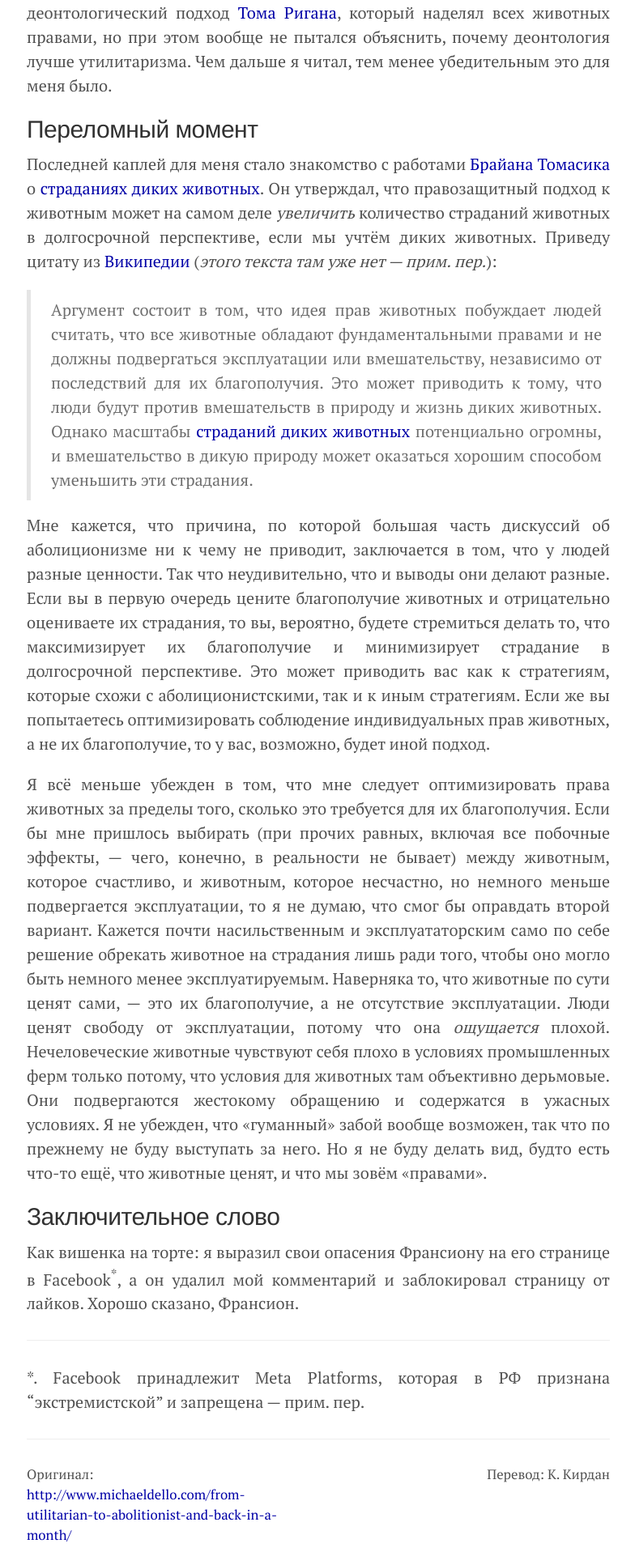
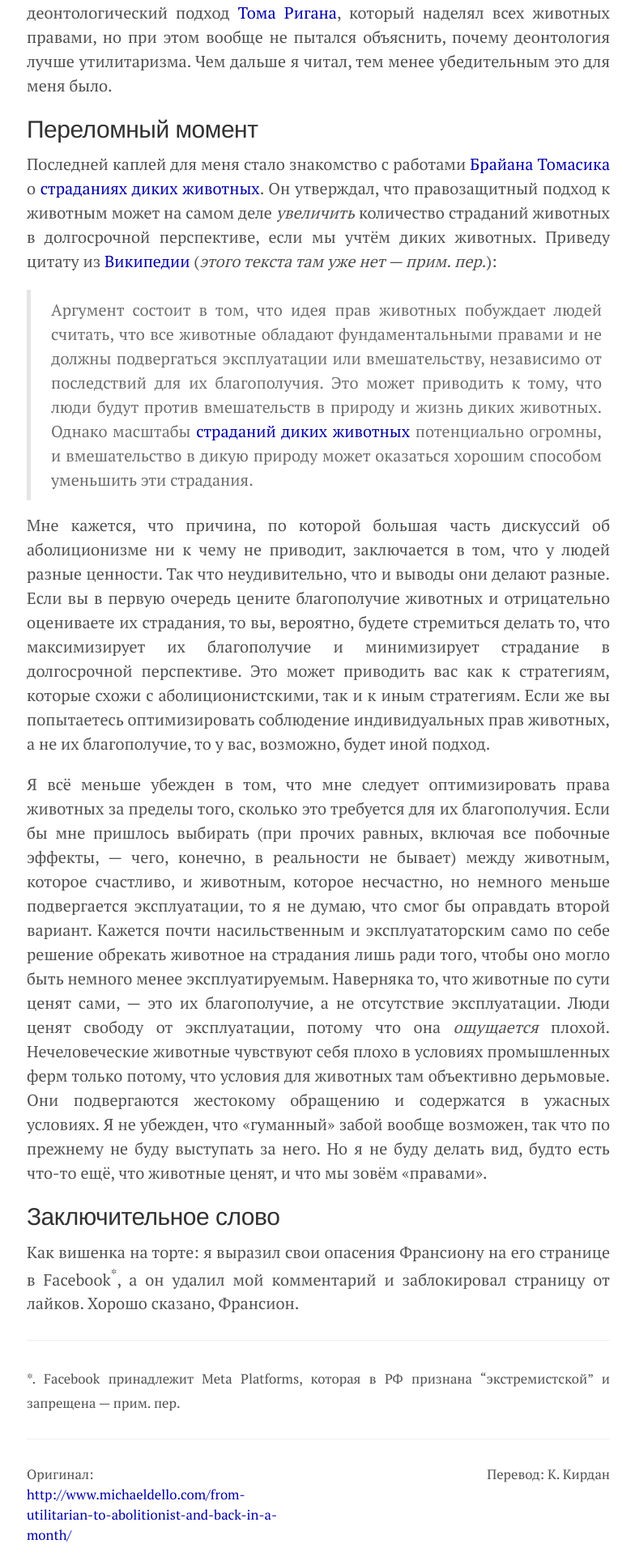
Before and after one commit to Umenshaem/umenshaem.github.io, a Jekyll site: the page built from _articles/michael-dello-iacovo-from-utilitarian-to-abolitionist-and-back-in-a-month.md, in a window 1280 px wide. Shown: the part 3196-5113 px from the top of the page at 81% size, without its empty margins (247-1031 px from the left). Built offline with Jekyll 4.4.1, drawn with Linux system fonts in a browser that asks for light colours.

```diff
--- a/_articles/michael-dello-iacovo-from-utilitarian-to-abolitionist-and-back-in-a-month.md
+++ b/_articles/michael-dello-iacovo-from-utilitarian-to-abolitionist-and-back-in-a-month.md
@@ -64,4 +64,4 @@ _Возможно, лучший способ быть утилитаристом
 
 ---
 
-*. Facebook принадлежит Meta Platforms, которая в РФ признана "экстремистской" и запрещена — прим. пер.
+<small>*. Facebook принадлежит Meta Platforms, которая в РФ признана "экстремистской" и запрещена — прим. пер.<small/>
```
